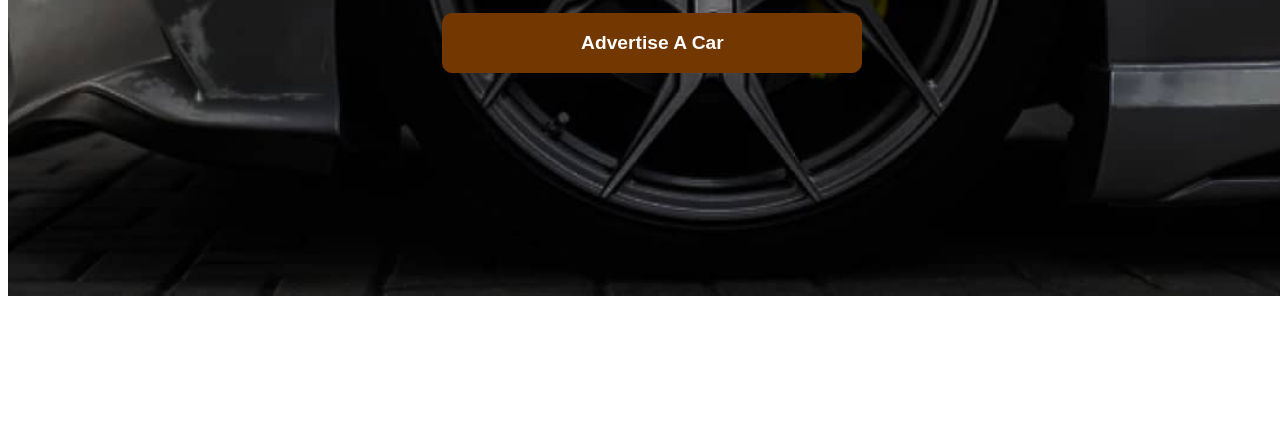
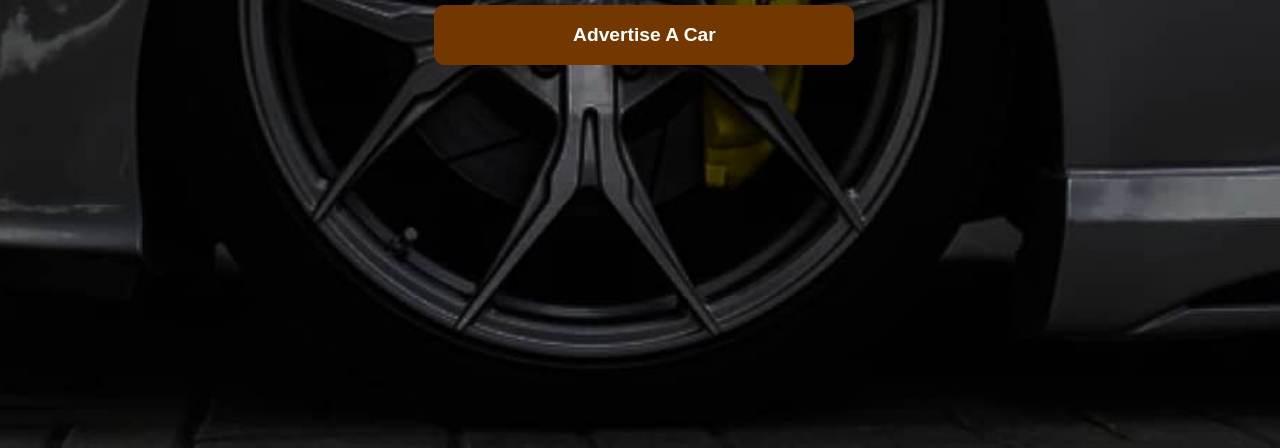
Before and after one commit to tomisinlalude/Auto-Mart, a plain HTML site: page ui/index.html in a window 1280 px wide. Shown: the part 480-928 px from the top of the page. Before the commit the page ends 800 px from the top, so only its background shows below. Drawn offline with nearby package versions, Linux system fonts and the light colour scheme.

Commit message:
Modify landing page background

```diff
--- a/ui/css/index.css
+++ b/ui/css/index.css
@@ -5,7 +5,10 @@ body {
   background-size: cover;
   background-clip: border-box;
   width: 100%;
-  height: 100%;
+  height: 120%;
+  margin: 0;
+  padding: 0;
+  overflow: hidden;
 }
 
 .autoMart-nav__list .signin a:link, .autoMart-nav__list .signin a:visited {
```
